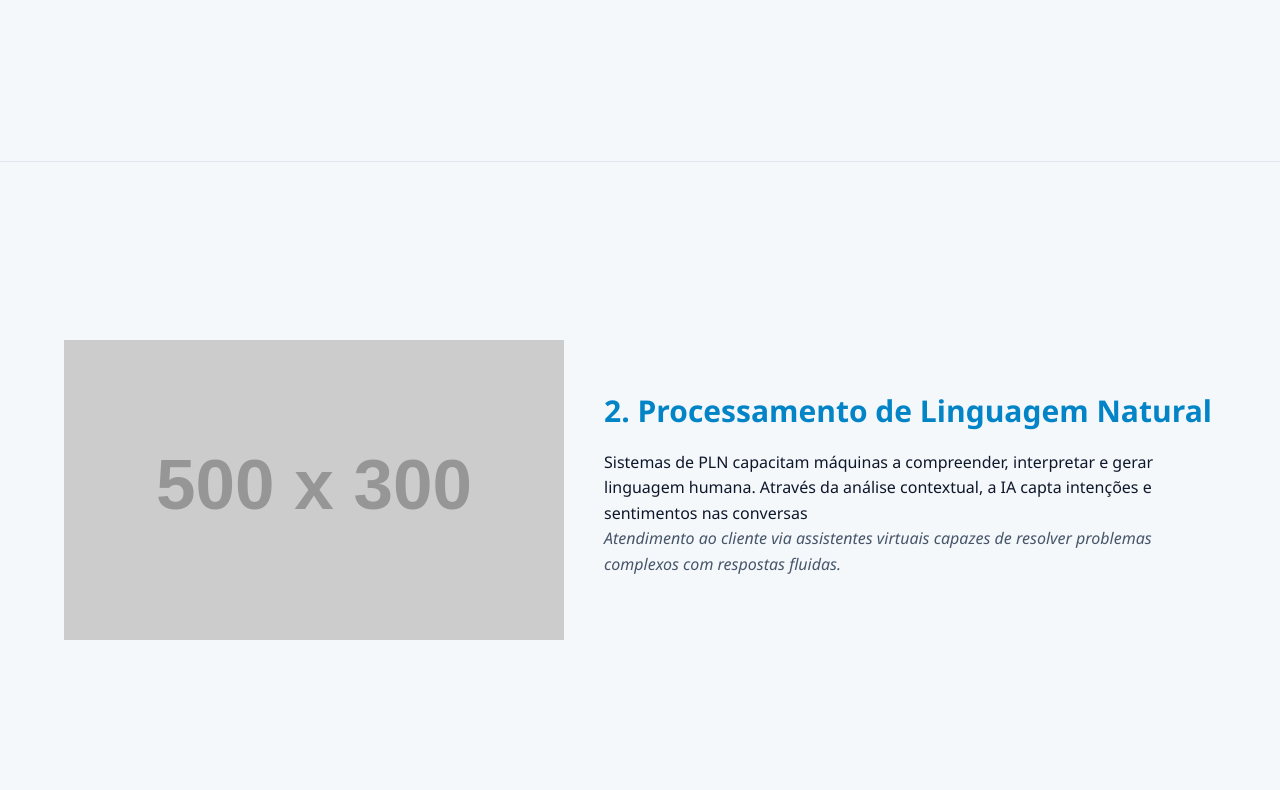
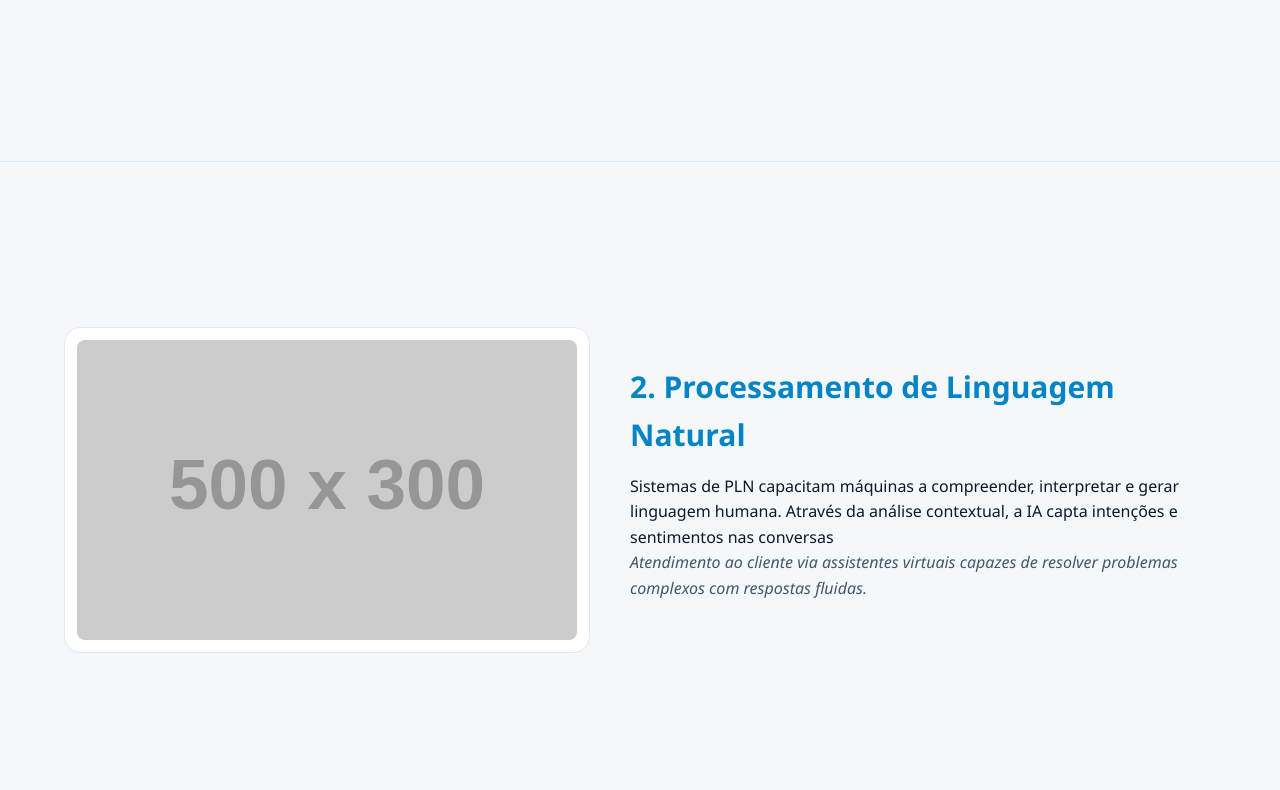
Before and after one commit to ilopes-max/display, a plain HTML site: page hub-ia/hubia.html in a window 1280 px wide. Shown: the part 574-1364 px from the top of the page. Drawn offline with Linux system fonts and the light colour scheme; placeholder pictures from the web are drawn by us.

Commit message:
add:  estilizações dos cards

```diff
--- a/hub-ia/css/style.css
+++ b/hub-ia/css/style.css
@@ -88,3 +88,20 @@
     margin-bottom: 15px;
     font-size: var(--font-size-base);
 }
+.card-image{
+    background-color: var(--color-bg-card);
+    padding: 12px;
+    border-radius: var(--radius-md);
+    box-shadow: var(--show-card);
+    border: 1px solid var(--color-border);
+    transition: var(--trasition);
+}
+.card-image:hover{
+    transform: translateY(-6px);
+    box-shadow: var(--shadow-hover);
+}
+.card-image__img{
+    width: 100%;
+    border-radius: var(--radius-sm);
+    object-fit: cover;
+}
```
